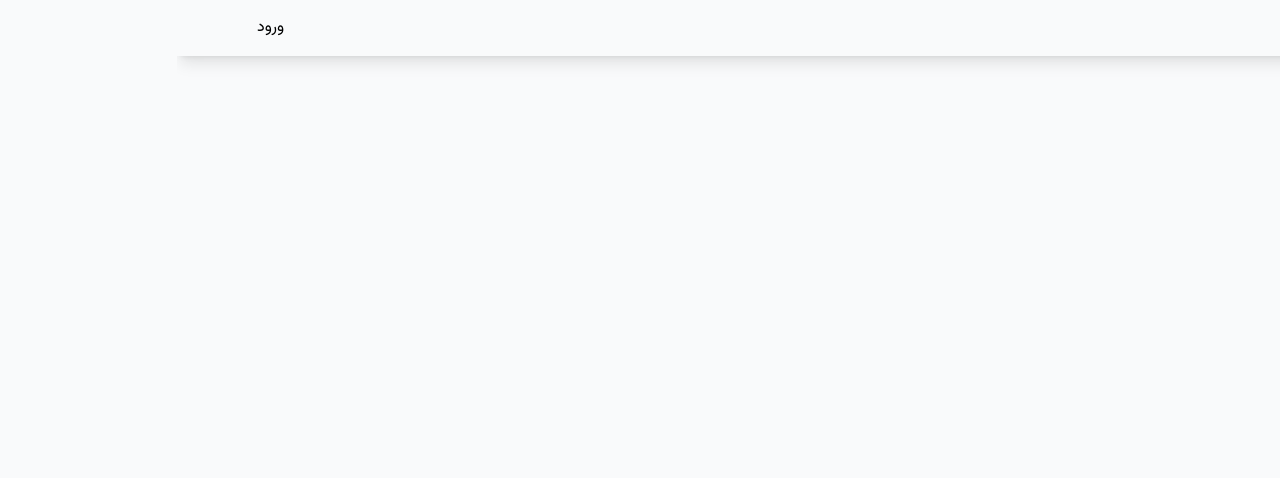
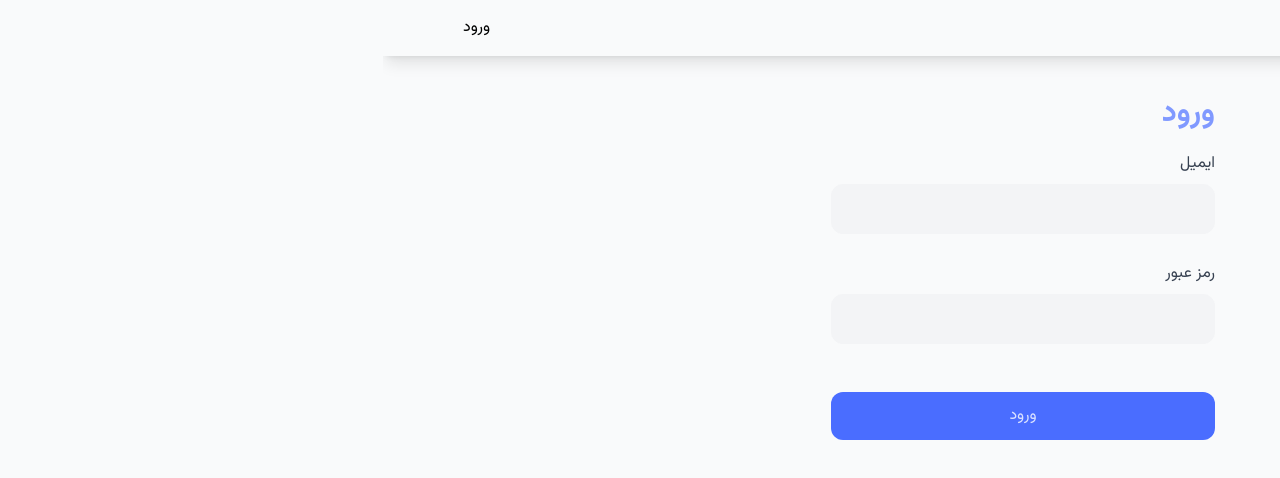
Before and after one commit to Masiha-mohammadpoor/blog-apps, a Next.js app: page /signin in a window 1280 px wide. Shown: the top 478 px of the page. Built offline with nearby package versions, Linux system fonts and the light colour scheme; no server answers.

Commit message:
created signin page

```diff
--- a/package.json
+++ b/package.json
@@ -15,6 +15,7 @@
     "react": "^18.2.0",
     "react-dom": "^18.2.0",
     "react-hook-form": "^7.53.2",
+    "react-hot-toast": "^2.4.1",
     "react-icons": "^5.3.0",
     "yup": "^1.4.0"
   },
--- a/src/app/(auth)/signin/page.jsx
+++ b/src/app/(auth)/signin/page.jsx
@@ -1,7 +1,59 @@
+"use client";
+import { useForm } from "react-hook-form";
+import RHFTextField from "@/ui/RHFTextField";
+import { yupResolver } from '@hookform/resolvers/yup';
+import * as yup from "yup";
+import { signinUser } from "@/services/authServices";
+import toast from "react-hot-toast";
+
+export const metaData = {
+  title: "ورود",
+};
+
+const schema = yup.object({
+  email : yup.string().email("ایمیل نامعتبر است").required("ایمیل الزامی است"),
+  password : yup.string().required("رمز عبور الزامی است")
+
+}).required();
+
+
 const Signin = () => {
+  const { register, handleSubmit, formState:{ errors } } = useForm({
+    resolver: yupResolver(schema),
+    mode:"onTouched"
+  });
+
+  const onSubmit = async (values) => {
+    try{
+      const {message} = await signinUser(values);
+      toast.success(message)
+    }catch(err){
+      toast.error(err?.response?.data?.message);
+    }
+  }
   return (
-    <div></div>
+    <section className="w-96 mx-auto mt-10">
+      <h1 className="font-semibold text-3xl mb-5 text-primary-600">ورود</h1>
+      <form onSubmit={handleSubmit(onSubmit)}>
+        <RHFTextField
+          label="ایمیل"
+          name="email"
+          register={register}
+          dir="ltr"
+          errors={errors}
+        />
+        <RHFTextField
+          label="رمز عبور"
+          name="password"
+          register={register}
+          type="password"
+          dir="ltr"
+          errors={errors}
+        />
+        <button className="w-full btn btn--primary mt-5">ورود</button>
+      </form>
+    </section>
   );
-}
+};
 
 export default Signin;
--- a/src/app/(auth)/signup/page.jsx
+++ b/src/app/(auth)/signup/page.jsx
@@ -3,6 +3,8 @@ import { useForm } from "react-hook-form";
 import RHFTextField from "@/ui/RHFTextField";
 import { yupResolver } from '@hookform/resolvers/yup';
 import * as yup from "yup";
+import { signupUser } from "@/services/authServices";
+import toast from "react-hot-toast";
 
 export const metaData = {
   title: "ثبت نام",
@@ -22,8 +24,13 @@ const Signup = () => {
     mode:"onTouched"
   });
 
-  const onSubmit = (values) => {
-    console.log(values)
+  const onSubmit = async (values) => {
+    try{
+      const {message} = await signupUser(values);
+      toast.success(message)
+    }catch(err){
+      toast.error(err?.response?.data?.message);
+    }
   }
   return (
     <section className="w-96 mx-auto mt-10">
@@ -50,7 +57,7 @@ const Signup = () => {
           dir="ltr"
           errors={errors}
         />
-        <button className="w-full btn btn--primary mt-5">تایید</button>
+        <button className="w-full btn btn--primary mt-5">ثبت نام</button>
       </form>
     </section>
   );
--- a/src/app/layout.jsx
+++ b/src/app/layout.jsx
@@ -1,6 +1,7 @@
 import "@/styles/globals.css";
 import vazirFont from "@/constants/localFont";
 import Header from "@/components/Header";
+import { Toaster } from 'react-hot-toast';
 
 export const metadata = {
   title: "Create Next App",
@@ -11,6 +12,7 @@ export default function RootLayout({ children }) {
   return (
     <html lang="fa" dir="rtl">
       <body className={`${vazirFont.variable} font-sans min-h-screen`}>
+        <Toaster/>
         <Header />
         <main>{children}</main>
       </body>
--- /dev/null
+++ b/src/services/authServices.js
@@ -0,0 +1,9 @@
+import http from "./httpService";
+
+export const signupUser = (value) => {
+  return http.post("/user/signup" , value).then(({ data }) => data.data);
+};
+
+export const signinUser = (value) => {
+  return http.post("/user/signin" , value).then(({ data }) => data.data);
+};
```
Also changed, not shown: 1 other file (tests, documents, lock files or other folders).
